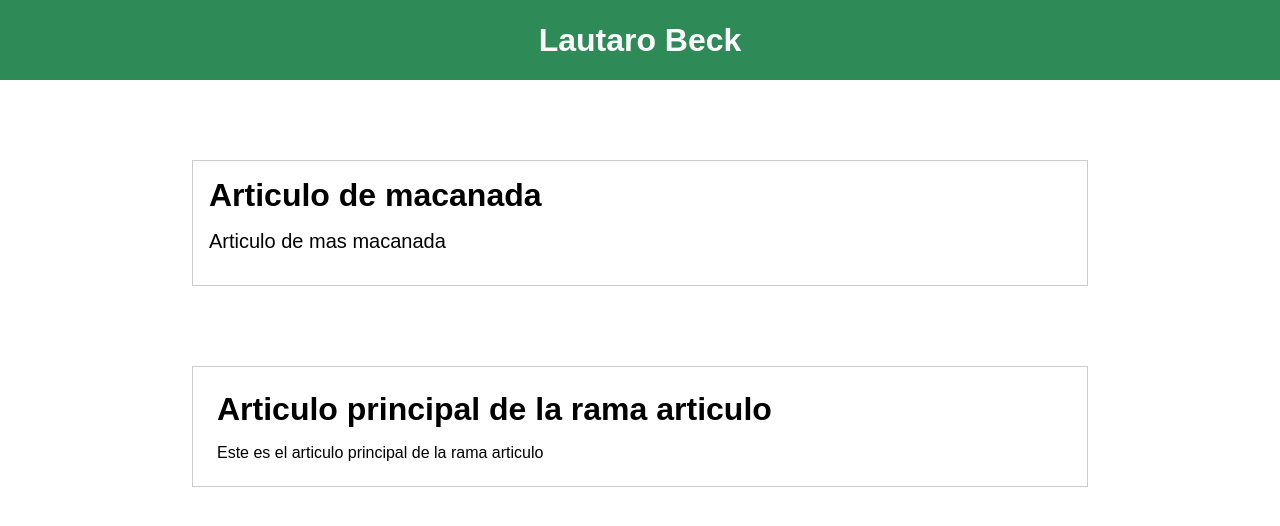
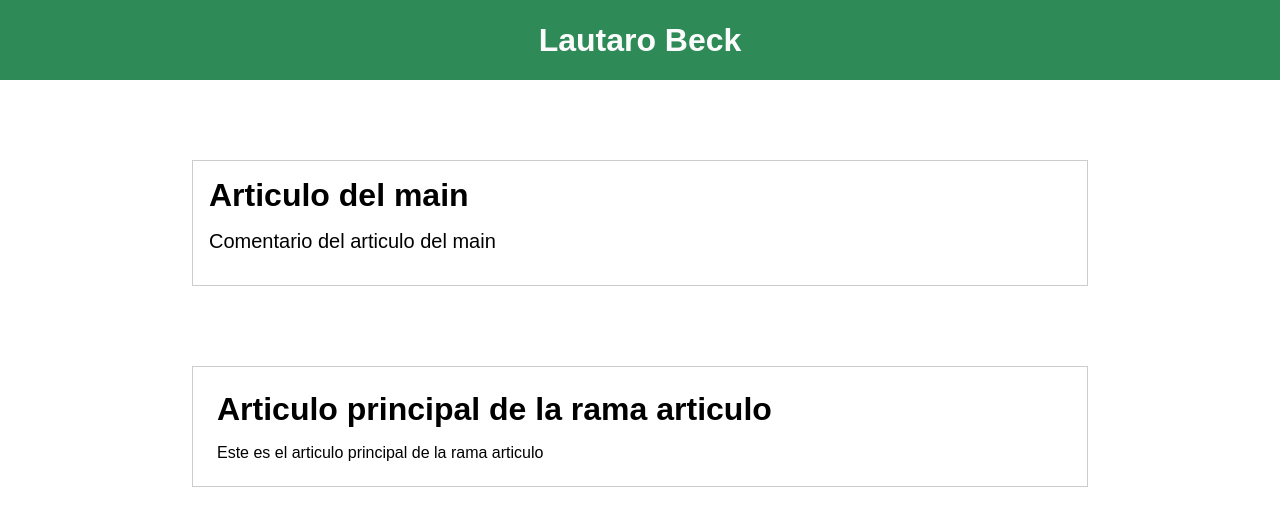
Before and after one commit to LautaroJBeck/learning-things, a plain HTML site: page index.html in a window 1280 px wide. Drawn offline with Linux system fonts and the light colour scheme.

Commit message:
Ultimo commit

```diff
--- a/index.html
+++ b/index.html
@@ -12,8 +12,8 @@
         <h2>Lautaro Beck</h2>
     </header>
     <div class="articulo">
-        <h3>Articulo de macanada</h3>
-        <p>Articulo de mas macanada</p>
+        <h3>Articulo del main</h3>
+        <p>Comentario del articulo del main</p>
     </div>
     <div class="articulo-principal">
         <h3>Articulo principal de la rama articulo</h3>
```
